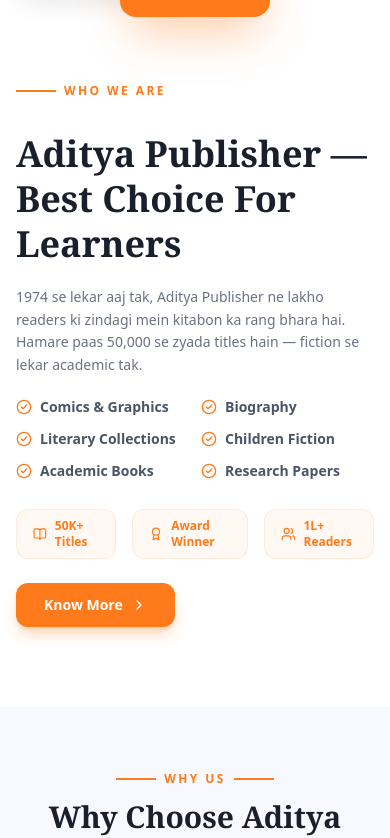
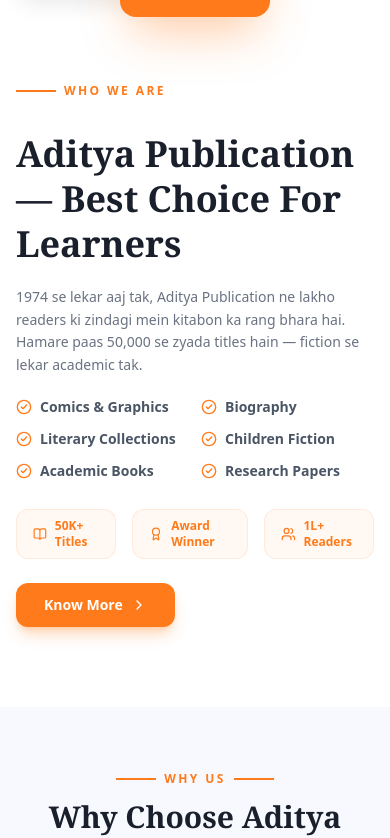
Before and after one commit to digicoders-git/Aditya_Publication_Website, a React (Vite) app: page / in a window 390 px wide. Shown: the part 6176-7014 px from the top of the page. Built offline with nearby package versions, Linux system fonts and the light colour scheme.

Commit message:
change text publisher to publication

```diff
--- a/src/components/FixedSidebar.jsx
+++ b/src/components/FixedSidebar.jsx
@@ -144,14 +144,14 @@
                       </div>
                     </a>
 
-                    <a href="mailto:hello@adityapublisher.com"
+                    <a href="mailto:hello@adityaPublication.com"
                       className="flex items-center gap-4 p-5 rounded-2xl bg-gray-50 hover:bg-brand/5 group transition-all">
                       <div className="w-11 h-11 rounded-xl bg-white flex items-center justify-center text-brand shadow-sm group-hover:bg-brand group-hover:text-white transition-all shrink-0">
                         <Mail size={20} />
                       </div>
                       <div>
                         <p className="text-[10px] font-black text-gray-400 uppercase tracking-widest">Email Us</p>
-                        <p className="font-bold text-gray-900 text-sm">hello@adityapublisher.com</p>
+                        <p className="font-bold text-gray-900 text-sm">hello@adityaPublication.com</p>
                         <p className="text-gray-400 text-xs">Reply within 24 hours</p>
                       </div>
                     </a>
--- a/src/components/Footer.jsx
+++ b/src/components/Footer.jsx
@@ -24,7 +24,7 @@
         <div className="flex flex-col gap-6">
           <Link to="/" className="flex items-center gap-2">
             <div className="w-10 h-10 bg-brand rounded-xl flex items-center justify-center font-black text-2xl">A</div>
-            <span className="text-2xl font-bold font-serif">Aditya <span className="text-brand">Publisher</span></span>
+            <span className="text-2xl font-bold font-serif">Aditya <span className="text-brand">Publication</span></span>
           </Link>
           <p className="text-gray-400 leading-relaxed text-sm">
             Discover the world's best books. Join our community of readers and writers today.
@@ -75,7 +75,7 @@
       </div>
 
       <div className="max-w-7xl mx-auto px-4 border-t border-gray-800 pt-8 flex flex-col items-center gap-3 text-center md:flex-row md:justify-between md:text-left">
-        <p className="text-gray-500 text-sm">© 2026 Aditya Publisher. All Rights Reserved.</p>
+        <p className="text-gray-500 text-sm">© 2026 Aditya Publication. All Rights Reserved.</p>
         <p className="text-gray-500 text-sm">Crafted By <a href="https://digicoders.in/" target="_blank" rel="noopener noreferrer" className="text-brand hover:underline">DigiCoders</a></p>
         <div className="flex items-center gap-8 text-gray-500 text-sm">
           <Link to="/privacy-policies" className="hover:text-brand">Privacy Policy</Link>
--- a/src/components/LoadingScreen.jsx
+++ b/src/components/LoadingScreen.jsx
@@ -45,7 +45,7 @@
           transition={{ delay: 0.3, duration: 0.5 }}
           className="text-3xl font-bold tracking-tight text-gray-900 font-serif"
         >
-          Aditya <span className="text-brand">Publisher</span>
+          Aditya <span className="text-brand">Publication</span>
         </motion.h1>
 
         <div className="mt-8 w-48 h-1 bg-gray-100 rounded-full overflow-hidden">
--- a/src/pages/About.jsx
+++ b/src/pages/About.jsx
@@ -5,9 +5,9 @@
 import Stats from '../components/Stats';
 
 const testimonials = [
-  { name: "Miranda Lee", role: "Writer", rating: 5, text: "Aditya Publisher ne meri reading journey ko bilkul badal diya. Yahan ki collection aur service dono lajawaab hain. Har baar naye titles milte hain jo sach mein kaam ke hote hain." },
+  { name: "Miranda Lee", role: "Writer", rating: 5, text: "Aditya Publication ne meri reading journey ko bilkul badal diya. Yahan ki collection aur service dono lajawaab hain. Har baar naye titles milte hain jo sach mein kaam ke hote hain." },
   { name: "Steve Henry", role: "Book Lover", rating: 5, text: "Maine kai bookstores try kiye hain lekin yahan ki quality aur variety ka koi muqabla nahi. Delivery bhi fast hai aur packaging bhi bahut achhi hoti hai." },
-  { name: "Jason Huang", role: "Author", rating: 4, text: "Ek author ke taur pe main chahta hoon ki readers ko best books mile — Aditya Publisher exactly yahi karta hai. Highly recommended for all book lovers." },
+  { name: "Jason Huang", role: "Author", rating: 4, text: "Ek author ke taur pe main chahta hoon ki readers ko best books mile — Aditya Publication exactly yahi karta hai. Highly recommended for all book lovers." },
   { name: "Priya Sharma", role: "Student", rating: 5, text: "Competitive exams ki preparation ke liye yahan se books lena best decision tha. Prices bhi reasonable hain aur collection bhi bahut wide hai." },
   { name: "Rahul Verma", role: "Teacher", rating: 5, text: "Main apne students ko hamesha yahan se books recommend karta hoon. Quality aur authenticity mein koi compromise nahi. Bahut achha experience raha." },
 ];
@@ -83,10 +83,10 @@
             <div className="h-[2px] w-10 bg-brand lg:hidden" />
           </div>
           <h2 className="text-3xl md:text-5xl font-bold text-[#1a1f2c] font-serif leading-tight">
-            Aditya Publisher — Best Choice For Learners
+            Aditya Publication — Best Choice For Learners
           </h2>
           <p className="text-gray-500 leading-relaxed text-sm md:text-base">
-            1974 se lekar aaj tak, Aditya Publisher ne lakho readers ki zindagi mein kitabon ka rang bhara hai. Hamare paas 50,000 se zyada titles hain — fiction se lekar academic tak, children books se lekar research publications tak. Hum sirf books nahi bechte, hum ek reading culture banate hain.
+            1974 se lekar aaj tak, Aditya Publication ne lakho readers ki zindagi mein kitabon ka rang bhara hai. Hamare paas 50,000 se zyada titles hain — fiction se lekar academic tak, children books se lekar research publications tak. Hum sirf books nahi bechte, hum ek reading culture banate hain.
           </p>
           <div className="grid grid-cols-1 sm:grid-cols-2 gap-3 w-full">
             {["Comics & Graphics", "Biography", "Literary Collections", "Children Fiction", "Academic Books", "Research Papers"].map((item, i) => (
@@ -111,7 +111,7 @@
               <span className="text-brand font-bold uppercase tracking-[0.2em] text-xs">Why Us</span>
               <div className="h-[2px] w-10 bg-brand" />
             </div>
-            <h2 className="text-3xl md:text-4xl font-bold text-[#1a1f2c] font-serif">Why Choose Aditya Publisher</h2>
+            <h2 className="text-3xl md:text-4xl font-bold text-[#1a1f2c] font-serif">Why Choose Aditya Publication</h2>
           </div>
           <div className="grid grid-cols-1 sm:grid-cols-2 lg:grid-cols-3 gap-6 md:gap-8">
             {[
@@ -278,7 +278,7 @@
               <div className="h-[2px] w-10 bg-brand" />
             </div>
             <h2 className="text-3xl md:text-5xl font-bold text-[#1a1f2c] font-serif">50 Saal Ki Kahani</h2>
-            <p className="text-gray-400 text-sm md:text-base mt-2 max-w-xl mx-auto">1974 se aaj tak — ek chhoti si dukaan se India ke sabse trusted publisher tak ka safar.</p>
+            <p className="text-gray-400 text-sm md:text-base mt-2 max-w-xl mx-auto">1974 se aaj tak — ek chhoti si dukaan se India ke sabse trusted Publication tak ka safar.</p>
           </div>
           <div className="relative">
             <div className="absolute left-6 md:left-1/2 -translate-x-1/2 top-0 bottom-0 w-[2px] bg-brand/10" />
@@ -288,8 +288,8 @@
                 { year: "1985", title: "First Publication", desc: "Pehli baar khud ki publishing shuru ki. 'Bharat Ki Kahaniyan' series launch ki jo bestseller ban gayi aur 1 lakh copies biki.", side: "right" },
                 { year: "1995", title: "National Expansion", desc: "Mumbai, Kolkata aur Chennai mein branches khuli. Pan-India distribution network establish hua aur 10,000+ titles ho gaye.", side: "left" },
                 { year: "2005", title: "Digital Revolution", desc: "Online platform launch kiya. E-books aur audiobooks ki range add ki. Digital India ke saath kadam milaya.", side: "right" },
-                { year: "2015", title: "Award & Recognition", desc: "Government of India se 'Best Publisher Award' mila. 50,000+ titles aur 7 cities mein physical presence.", side: "left" },
-                { year: "2024", title: "50 Years of Excellence", desc: "50 saal poore kiye! 1 lakh+ satisfied customers, 50,000+ titles, aur India ke top 3 publishers mein shamil.", side: "right" },
+                { year: "2015", title: "Award & Recognition", desc: "Government of India se 'Best Publication Award' mila. 50,000+ titles aur 7 cities mein physical presence.", side: "left" },
+                { year: "2024", title: "50 Years of Excellence", desc: "50 saal poore kiye! 1 lakh+ satisfied customers, 50,000+ titles, aur India ke top 3 Publications mein shamil.", side: "right" },
               ].map((item, i) => (
                 <motion.div key={i} initial={{ opacity: 0, y: 40 }} whileInView={{ opacity: 1, y: 0 }} viewport={{ once: true }} transition={{ delay: i * 0.1 }}
                   className={`flex flex-col md:flex-row items-start md:items-center gap-8 ${item.side === 'right' ? 'md:flex-row-reverse' : ''}`}>
@@ -359,8 +359,8 @@
           </div>
           <div className="grid grid-cols-1 sm:grid-cols-2 lg:grid-cols-4 gap-6 md:gap-8">
             {[
-              { icon: <Award size={32} />, title: "Best Publisher Award", year: "2015", org: "Government of India", desc: "National level pe best publisher ka prestigious award mila." },
-              { icon: <TrendingUp size={32} />, title: "Top 3 Publisher", year: "2020", org: "India Book Industry", desc: "India ke top 3 publishers mein shamil — sales aur quality dono mein." },
+              { icon: <Award size={32} />, title: "Best Publication Award", year: "2015", org: "Government of India", desc: "National level pe best Publication ka prestigious award mila." },
+              { icon: <TrendingUp size={32} />, title: "Top 3 Publication", year: "2020", org: "India Book Industry", desc: "India ke top 3 Publications mein shamil — sales aur quality dono mein." },
               { icon: <Users size={32} />, title: "1 Lakh+ Readers", year: "2022", org: "Community Milestone", desc: "1 lakh se zyada registered readers ka trusted community." },
               { icon: <Globe size={32} />, title: "International Reach", year: "2023", org: "Global Expansion", desc: "UAE, UK aur USA mein Indian diaspora ke liye books export shuru." },
             ].map((item, i) => (
@@ -425,7 +425,7 @@
             <img src="https://images.unsplash.com/photo-1560250097-0b93528c311a?q=80&w=100&auto=format&fit=crop" alt="Aditya Sharma" className="w-20 h-20 rounded-3xl border-4 border-white/20 object-cover shadow-2xl" />
             <div className="text-center md:text-left">
               <p className="text-white font-black text-xl">Aditya Sharma</p>
-              <p className="text-white/70 text-sm font-bold uppercase tracking-widest">Founder & CEO, Aditya Publisher</p>
+              <p className="text-white/70 text-sm font-bold uppercase tracking-widest">Founder & CEO, Aditya Publication</p>
             </div>
           </div>
         </div>
--- a/src/pages/Books.jsx
+++ b/src/pages/Books.jsx
@@ -192,9 +192,9 @@
           </div>
         )}
 
-        {/* Featured Publishers */}
+        {/* Featured Publications */}
         <div className="mt-10 bg-[#f8f9ff] rounded-2xl p-5 md:p-8">
-          <h2 className="text-lg md:text-2xl font-bold text-[#1a1f2c] font-serif mb-1">Featured Publishers</h2>
+          <h2 className="text-lg md:text-2xl font-bold text-[#1a1f2c] font-serif mb-1">Featured Publications</h2>
           <p className="text-gray-400 text-xs md:text-sm mb-4">Hamare trusted publishing partners se best titles</p>
           <div className="grid grid-cols-2 md:grid-cols-4 gap-3">
             {[
--- a/src/pages/Contact.jsx
+++ b/src/pages/Contact.jsx
@@ -44,7 +44,7 @@
       <section className="max-w-7xl mx-auto px-4 grid grid-cols-1 sm:grid-cols-3 gap-4 md:gap-6 mt-6 md:-mt-14 relative z-20 mb-4">
         {[
           { icon: <Phone size={26} />, title: "Phone Number", detail1: "+91 98765 43210", detail2: "+91 87654 32109" },
-          { icon: <Mail size={26} />, title: "Email Address", detail1: "hello@adityapublisher.com", detail2: "support@adityapublisher.com", highlight: true },
+          { icon: <Mail size={26} />, title: "Email Address", detail1: "hello@adityaPublication.com", detail2: "support@adityaPublication.com", highlight: true },
           { icon: <MapPin size={26} />, title: "Office Location", detail1: "Sector 15, Rohini", detail2: "New Delhi, India - 110085" },
         ].map((card, i) => (
           <motion.div key={i} whileHover={{ y: -6 }}
--- a/src/pages/Download.jsx
+++ b/src/pages/Download.jsx
@@ -19,7 +19,7 @@
             Read Anywhere, <br /> <span className="text-brand">Anytime.</span>
           </h1>
           <p className="text-gray-500 text-base leading-relaxed mb-8">
-            Download the Aditya Publisher app to access thousands of titles on the go.
+            Download the Aditya Publication app to access thousands of titles on the go.
             Sync your library across all your devices and enjoy an immersive reading experience with our custom e-reader.
           </p>
 
--- a/src/pages/Home.jsx
+++ b/src/pages/Home.jsx
@@ -53,8 +53,8 @@
           {/* Text */}
           <motion.div variants={fadeUp} initial="hidden" whileInView="show" viewport={{ once: true }} transition={{ delay: 0.2 }} className="flex flex-col gap-5 mt-8 lg:mt-0">
             <SectionLabel text="Who We Are" />
-            <h2 className="text-4xl font-bold text-[#1a1f2c] font-serif leading-tight">Aditya Publisher — Best Choice For Learners</h2>
-            <p className="text-gray-500 text-sm leading-relaxed">1974 se lekar aaj tak, Aditya Publisher ne lakho readers ki zindagi mein kitabon ka rang bhara hai. Hamare paas 50,000 se zyada titles hain — fiction se lekar academic tak.</p>
+            <h2 className="text-4xl font-bold text-[#1a1f2c] font-serif leading-tight">Aditya Publication — Best Choice For Learners</h2>
+            <p className="text-gray-500 text-sm leading-relaxed">1974 se lekar aaj tak, Aditya Publication ne lakho readers ki zindagi mein kitabon ka rang bhara hai. Hamare paas 50,000 se zyada titles hain — fiction se lekar academic tak.</p>
             <div className="grid grid-cols-2 gap-3">
               {["Comics & Graphics", "Biography", "Literary Collections", "Children Fiction", "Academic Books", "Research Papers"].map((item, i) => (
                 <motion.div key={i} custom={i} variants={fadeUp} initial="hidden" whileInView="show" viewport={{ once: true }} className="flex items-center gap-2">
@@ -90,7 +90,7 @@
               <span className="text-brand font-bold uppercase tracking-[0.2em] text-xs">Why Us</span>
               <div className="h-[2px] w-10 bg-brand" />
             </div>
-            <h2 className="text-3xl font-bold text-[#1a1f2c] font-serif">Why Choose Aditya Publisher</h2>
+            <h2 className="text-3xl font-bold text-[#1a1f2c] font-serif">Why Choose Aditya Publication</h2>
           </motion.div>
           <div className="grid grid-cols-1 sm:grid-cols-2 lg:grid-cols-3 gap-5">
             {[
@@ -172,7 +172,7 @@
           <motion.div variants={fadeUp} initial="hidden" whileInView="show" viewport={{ once: true }}>
             <SectionLabel text="Mobile App" />
             <h2 className="text-4xl font-bold text-white font-serif leading-tight mb-4">Read Anywhere,<br /><span className="text-brand">Anytime.</span></h2>
-            <p className="text-gray-400 text-sm leading-relaxed mb-8 max-w-md">Download the Aditya Publisher app to access thousands of titles on the go. Sync your library across all devices.</p>
+            <p className="text-gray-400 text-sm leading-relaxed mb-8 max-w-md">Download the Aditya Publication app to access thousands of titles on the go. Sync your library across all devices.</p>
             <div className="flex flex-wrap gap-4 mb-8">
               <motion.button whileHover={{ scale: 1.05 }} whileTap={{ scale: 0.97 }} className="bg-white text-gray-900 px-6 py-3 rounded-xl flex items-center gap-3 font-bold text-sm shadow-xl hover:shadow-2xl transition-all">
                 <Smartphone size={20} className="text-brand" />
@@ -214,7 +214,7 @@
           <div className="grid grid-cols-1 md:grid-cols-3 gap-6 mb-10">
             {[
               { icon: <Phone size={28} />, title: "Call Us", detail: "+91 98765 43210", sub: "Mon–Sat, 9AM–6PM" },
-              { icon: <Mail size={28} />, title: "Email Us", detail: "hello@adityapublisher.com", sub: "Reply within 24 hours", highlight: true },
+              { icon: <Mail size={28} />, title: "Email Us", detail: "hello@adityaPublication.com", sub: "Reply within 24 hours", highlight: true },
               { icon: <MapPin size={28} />, title: "Visit Us", detail: "Sector 15, Rohini", sub: "New Delhi – 110085" },
             ].map((card, i) => (
               <motion.div key={i} custom={i} variants={fadeUp} initial="hidden" whileInView="show" viewport={{ once: true }} whileHover={{ y: -6 }}
--- a/src/pages/Legal.jsx
+++ b/src/pages/Legal.jsx
@@ -74,28 +74,28 @@
       <section className="space-y-4">
         <h3 className="text-2xl font-bold font-serif">1. Acceptance of Terms</h3>
         <p className="text-lg">
-          By accessing and using <span className="text-brand font-bold">Aditya Publisher</span>, you agree to comply with and be bound by these Terms and Conditions. Our services are intended for readers and researchers looking for authentic literature and academic resources. If you do not agree to these terms, please refrain from using our website.
+          By accessing and using <span className="text-brand font-bold">Aditya Publication</span>, you agree to comply with and be bound by these Terms and Conditions. Our services are intended for readers and researchers looking for authentic literature and academic resources. If you do not agree to these terms, please refrain from using our website.
         </p>
       </section>
 
       <section className="space-y-4">
         <h3 className="text-2xl font-bold font-serif">2. Intellectual Property Rights</h3>
         <p className="text-lg">
-          All content included on this site, such as text, graphics, logos, images, digital downloads, and software, is the property of Aditya Publisher or its content suppliers. The compilation of all content on this site is the exclusive property of Aditya Publisher and is protected by international copyright laws.
+          All content included on this site, such as text, graphics, logos, images, digital downloads, and software, is the property of Aditya Publication or its content suppliers. The compilation of all content on this site is the exclusive property of Aditya Publication and is protected by international copyright laws.
         </p>
       </section>
 
       <section className="space-y-4">
         <h3 className="text-2xl font-bold font-serif">3. User Responsibility & Account</h3>
         <p className="text-lg">
-          If you use this site, you are responsible for maintaining the confidentiality of your account and password. You agree to accept responsibility for all activities that occur under your account or password. Aditya Publisher reserves the right to refuse service, terminate accounts, or cancel orders at its sole discretion.
+          If you use this site, you are responsible for maintaining the confidentiality of your account and password. You agree to accept responsibility for all activities that occur under your account or password. Aditya Publication reserves the right to refuse service, terminate accounts, or cancel orders at its sole discretion.
         </p>
       </section>
 
       <section className="space-y-4">
         <h3 className="text-2xl font-bold font-serif">4. Product Descriptions & Pricing</h3>
         <p className="text-lg">
-          Aditya Publisher attempts to be as accurate as possible. However, we do not warrant that product descriptions or other content of this site is accurate, complete, reliable, current, or error-free. Prices for our products are subject to change without notice.
+          Aditya Publication attempts to be as accurate as possible. However, we do not warrant that product descriptions or other content of this site is accurate, complete, reliable, current, or error-free. Prices for our products are subject to change without notice.
         </p>
       </section>
 
```
